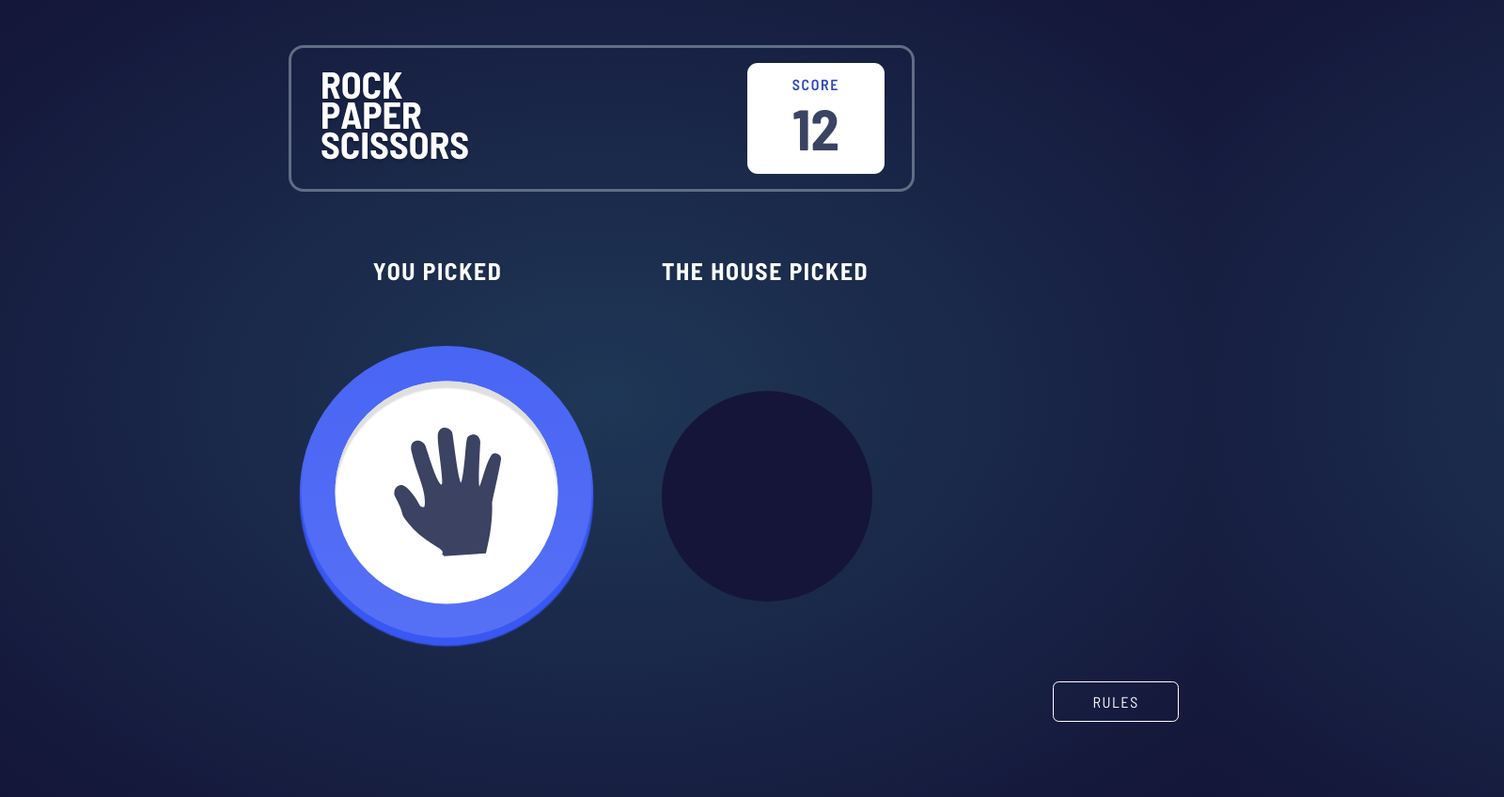
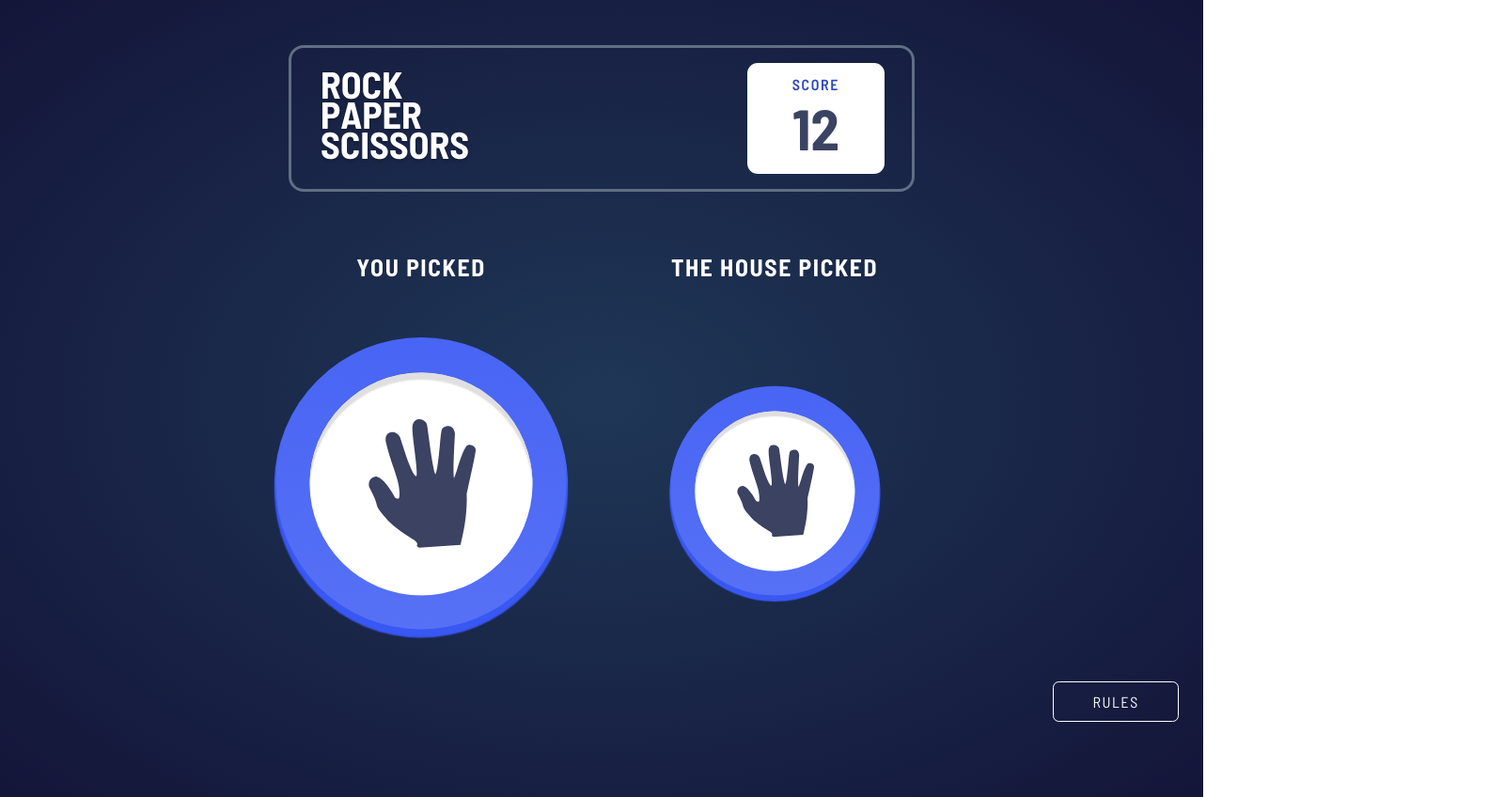
Before and after one commit to LucaJahnen/rock-paper-scissors, a website: page index.html in a window 1280 px wide. Both pictures are taken after a click on the button 530 px from the left and 359 px from the top of the page. Shown: the whole page at 94% size, 1600 px wide, since content can reach past the window. Drawn offline with Linux system fonts and the light colour scheme.

Commit message:
adding computer choice

```diff
--- a/index.html
+++ b/index.html
@@ -19,9 +19,6 @@
         </section>
     </nav>
     <main>
-        <h2 class="heading you">you picked</h2>
-        <h2 class="heading house">the house picked</h2>
-        <div class="circle"></div>
         <img src="images/bg-triangle.svg" alt="" role="presentation" class="bg-triangle">
         <div>
            <div class="wrapper">
--- a/main.js
+++ b/main.js
@@ -1,4 +1,13 @@
 "use strict";
+var __awaiter = (this && this.__awaiter) || function (thisArg, _arguments, P, generator) {
+    function adopt(value) { return value instanceof P ? value : new P(function (resolve) { resolve(value); }); }
+    return new (P || (P = Promise))(function (resolve, reject) {
+        function fulfilled(value) { try { step(generator.next(value)); } catch (e) { reject(e); } }
+        function rejected(value) { try { step(generator["throw"](value)); } catch (e) { reject(e); } }
+        function step(result) { result.done ? resolve(result.value) : adopt(result.value).then(fulfilled, rejected); }
+        step((generator = generator.apply(thisArg, _arguments || [])).next());
+    });
+};
 const modal = document.querySelector(".modal");
 const rulesButton = document.querySelector(".rules");
 const closeButton = document.querySelector(".close");
@@ -12,19 +21,46 @@ const cards = document.querySelectorAll(".card");
 const wrappers = document.querySelectorAll(".wrapper");
 const bgTriangle = document.querySelector(".bg-triangle");
 const headings = document.querySelectorAll(".heading");
+const possibilites = ["paper", "scissors", "rock"];
+const main = document.querySelector("main");
 cards.forEach((card, index) => {
-    card.addEventListener("click", () => {
-        bgTriangle === null || bgTriangle === void 0 ? void 0 : bgTriangle.style.display = "none";
-        cards.forEach((c, i) => {
-            index !== i ? c.style.display = "none" : null;
-            if (index === i) {
-                card.style.left = "33.3%";
-                card.style.top = "18vmin";
-                wrappers[i].style.transform = "scale(1.5)";
-            }
+    card.addEventListener("click", () => __awaiter(void 0, void 0, void 0, function* () {
+        main === null || main === void 0 ? void 0 : main.innerHTML = "";
+        const houseChoice = possibilites[Math.floor(Math.random() * 3)];
+        const wait = (ms) => {
+            return new Promise(resolve => setTimeout(resolve, ms));
+        };
+        const getHouseChoice = () => __awaiter(void 0, void 0, void 0, function* () {
+            var _a;
+            yield wait(2000);
+            (_a = document.querySelector(".house-wrapper")) === null || _a === void 0 ? void 0 : _a.innerHTML += `
+            <div class="wrapper" style="transform: translate(4%, -104%) scale(calc(28 / 26))">
+                <button class="card ${houseChoice}" style="left: auto; top: auto">
+                    <img src="images/icon-${houseChoice}.svg" alt="">
+                </button>
+            </div>
+            `;
         });
-        headings.forEach(heading => {
-            heading.style.display = "block";
-        });
-    });
+        const el = `
+        <div class="choice-wrapper">
+            <h2 class="heading you">you picked</h2>
+            <div class="wrapper" style="transform: scale(1.5)">
+                <button class="card ${possibilites[index]}" style="left: auto; top: auto">
+                    <img src="images/icon-${possibilites[index]}.svg" alt="">
+                </button>
+            </div>
+        </div>
+        <div class="choice-wrapper">
+            <h2 class="heading house">the house picked</h2>
+            <div class="house-wrapper">
+                <div class="circle"></div>
+            </div>
+        </div>
+        `;
+        getHouseChoice();
+        main === null || main === void 0 ? void 0 : main.insertAdjacentHTML("afterbegin", el);
+        main === null || main === void 0 ? void 0 : main.style.display = "flex";
+        main === null || main === void 0 ? void 0 : main.style.justifyContent = "center";
+        main === null || main === void 0 ? void 0 : main.style.gap = "10rem";
+    }));
 });
--- a/styles.css
+++ b/styles.css
@@ -56,29 +56,40 @@ main {
     .heading {
         color: white;
         text-transform: uppercase;
-        position: absolute;
-        top: 33%;
+        /* position: absolute;
+        top: 33%; */
         font-size: 1.6rem;
         letter-spacing: 0.1rem;
-        display: none;
+        margin-bottom: 7rem;
     }
 
-    .you {
+    /* .you {
         left: 31%;
     }
 
     .house {
         left: 55%;
-    }
+    } */
 
     .circle {
         width: 28vmin;
         height: 28vmin;
         background-color: hsl(237, 49%, 15%);
         border-radius: 50%;
-        position: absolute;
+        /* position: absolute;
         top: 102%;
-        left: 55%;
+        left: 55%; */
+    }
+
+    .choice-wrapper {
+        display: flex;
+        flex-direction: column;
+        align-items: center;
+        margin-top: 4rem;
+    }
+
+    .house-wrapper {
+        position: relative;
     }
 
     .bg-triangle {
```
Also changed, not shown: main.ts (+42 -13 lines).
